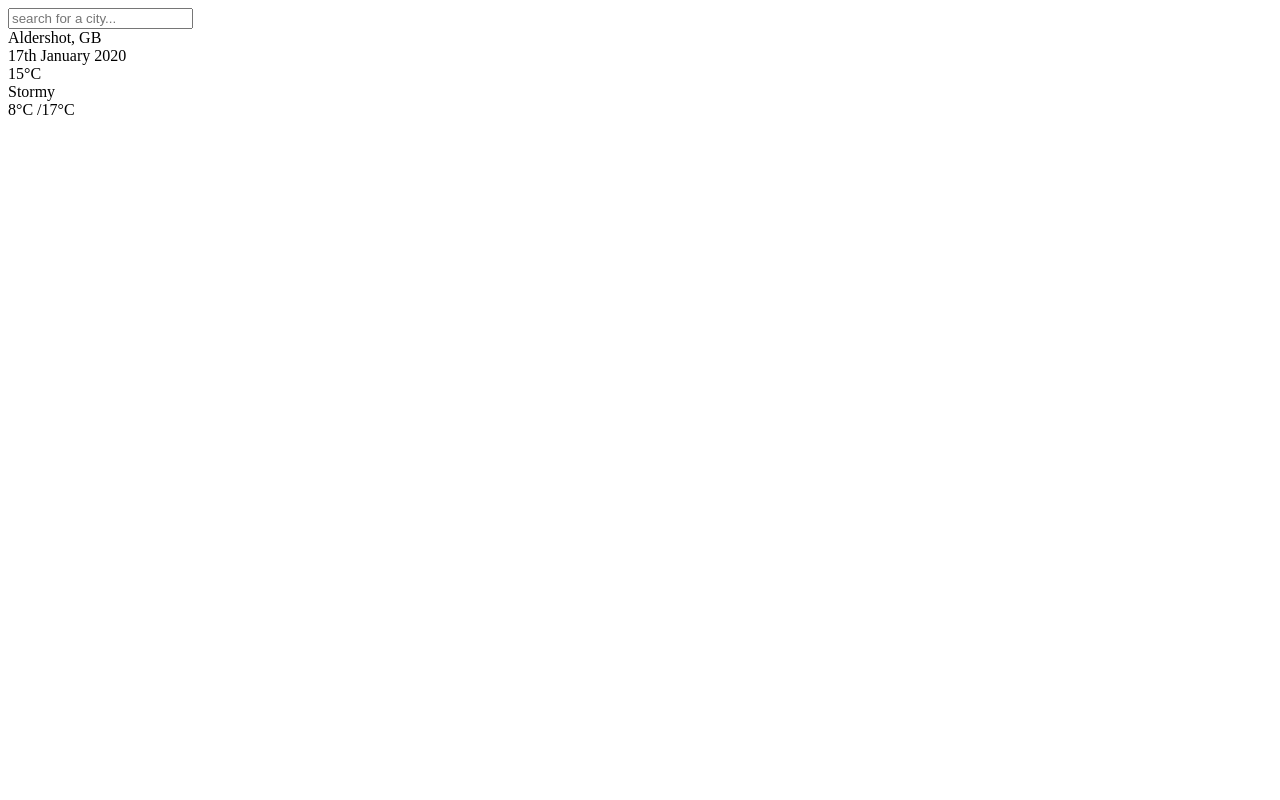
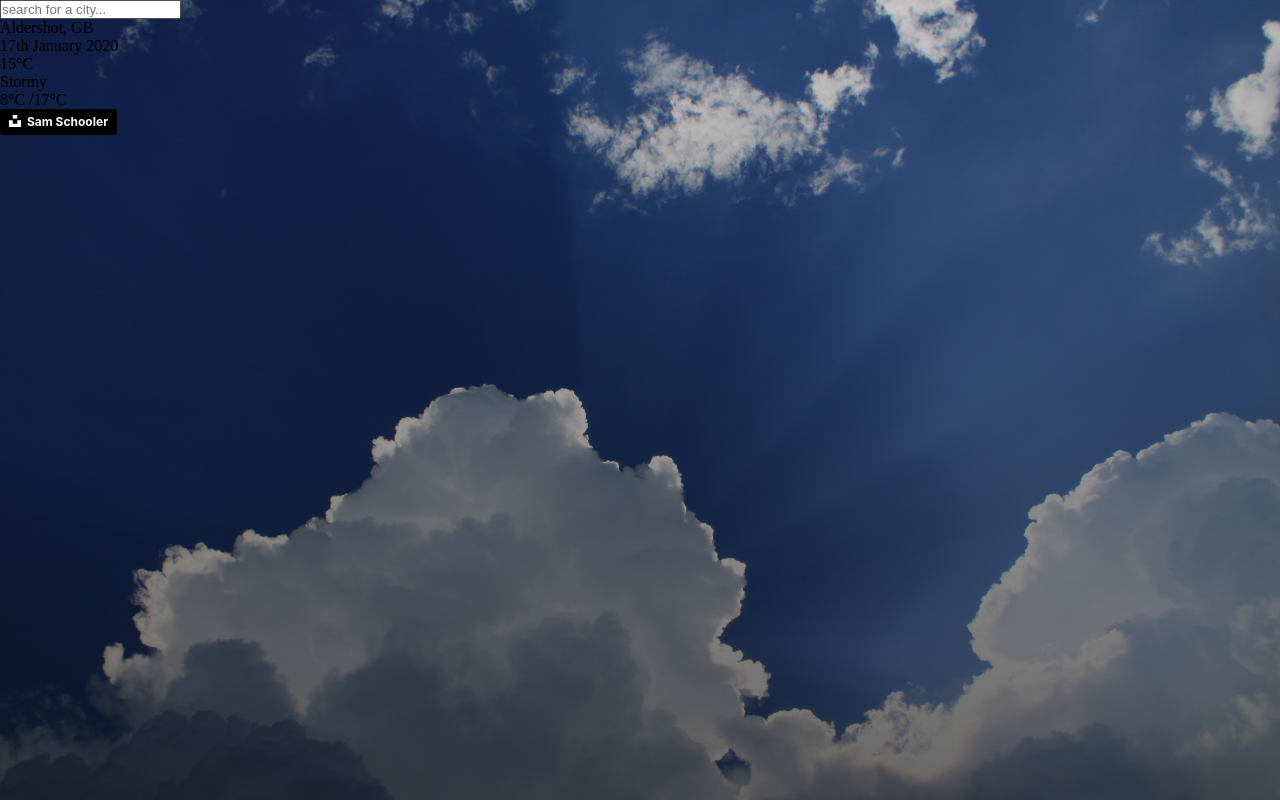
Before and after one commit to NickBell123/MyWeatherApp, a plain HTML site: page index.htm in a window 1280 px wide. Drawn offline with Linux system fonts and the light colour scheme.

Commit message:
basic mark up and background added

```diff
--- a/index.htm
+++ b/index.htm
@@ -22,6 +22,7 @@
               <div class="weather">Stormy</div>
               <div class="hi-low">8°C /17°C</div>
           </div>
+          <a style="background-color:black;color:white;text-decoration:none;padding:4px 6px;font-family:-apple-system, BlinkMacSystemFont, &quot;San Francisco&quot;, &quot;Helvetica Neue&quot;, Helvetica, Ubuntu, Roboto, Noto, &quot;Segoe UI&quot;, Arial, sans-serif;font-size:12px;font-weight:bold;line-height:1.2;display:inline-block;border-radius:3px" href="https://unsplash.com/@sam?utm_medium=referral&amp;utm_campaign=photographer-credit&amp;utm_content=creditBadge" target="_blank" rel="noopener noreferrer" title="Download free do whatever you want high-resolution photos from Sam Schooler"><span style="display:inline-block;padding:2px 3px"><svg xmlns="http://www.w3.org/2000/svg" style="height:12px;width:auto;position:relative;vertical-align:middle;top:-2px;fill:white" viewBox="0 0 32 32"><title>unsplash-logo</title><path d="M10 9V0h12v9H10zm12 5h10v18H0V14h10v9h12v-9z"></path></svg></span><span style="display:inline-block;padding:2px 3px">Sam Schooler</span></a>
       </main>
     </div>
     <script src="main.js"></script>
--- a/main.css
+++ b/main.css
@@ -0,0 +1,18 @@
+*{
+    padding: 0;
+    margin: 0;
+    box-sizing: border-box;
+}
+
+body{
+    background-image: url('bg-image.jpg');
+    background-size: cover;
+    background-position: cover center;
+}
+
+.wrapper{
+    display: flex;
+    flex-direction: column;
+    min-height: 100vh;
+    background-image: linear-gradient(to bottom, rgba(0, 0, 0, 0.2), rgba(0, 0, 0, 0.6));
+}
```
Also changed, not shown: bg-image.jpg (added), sam-schooler-E9aetBe2w40-unsplash.jpg (added).
